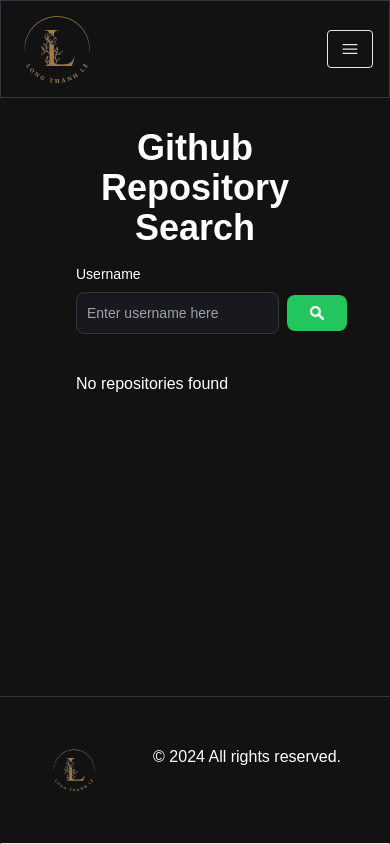
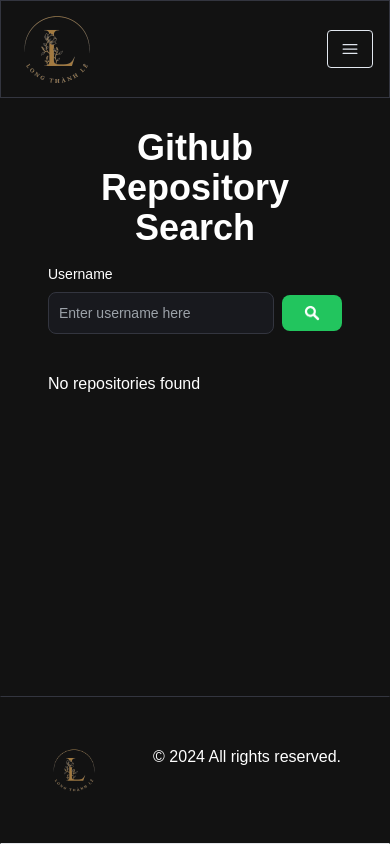
Before and after one commit to winterevil/my-app, a Next.js app: page /github in a window 390 px wide. Built offline with nearby package versions, Linux system fonts and the light colour scheme.

Commit message:
fix: update mobile ui

```diff
--- a/package.json
+++ b/package.json
@@ -17,6 +17,7 @@
     "my-app": "file:",
     "next": "15.1.5",
     "next-connect": "^1.0.0",
+    "next-themes": "^0.4.4",
     "nodemailer": "^6.10.0",
     "pg": "^8.13.1",
     "react": "^19.0.0",
--- a/src/app/components/RepoSearch.tsx
+++ b/src/app/components/RepoSearch.tsx
@@ -61,7 +61,7 @@
             <h2 className="text-center text-4xl font-bold text-white mb-4 mt-4">Github Repository Search</h2>
             <div className="grid md:grid-cols-2 grid-cols-1 gap-7">
                 <div>
-                    <form onSubmit={handleSearch} action="" className="space-y-2 px-7 mb-2.5">
+                    <form onSubmit={handleSearch} action="" className="space-y-2 md:px-7 mb-2.5">
                         <label htmlFor="search" className="text-white text-sm font-medium block">
                             Username
                         </label>
@@ -140,7 +140,7 @@
                             </div>
                         </div>
                     ) : (
-                        <p className="text-white md:mt-8 px-7">No repositories found</p>
+                        <p className="text-white md:mt-8 md:px-7">No repositories found</p>
                     )}
             </div>
         </section>
--- /dev/null
+++ b/src/app/components/ThemeToggle.tsx
@@ -0,0 +1,24 @@
+"use client"
+
+import { useTheme } from 'next-themes';
+import { useEffect, useState } from 'react';
+
+export default function ThemeToggle() {
+    const {theme, setTheme} = useTheme();
+    const [mounted, setMounted] = useState(false);
+
+    useEffect(() => {
+        setMounted(true);
+    }, []);
+
+    if (!mounted) {
+        return null;
+    }
+
+    return (
+        <button className='p-2 border rounded bg-gray-200 dark:bg-gray-800'
+        onClick={()=>setTheme(theme === 'dark' ? 'light' : 'dark')}>
+            {theme === 'dark' ? 'Light Mode' : 'Dark Mode'}
+            </button>
+    );
+}
```
Also changed, not shown: 2 other files (tests, documents, lock files or other folders).
